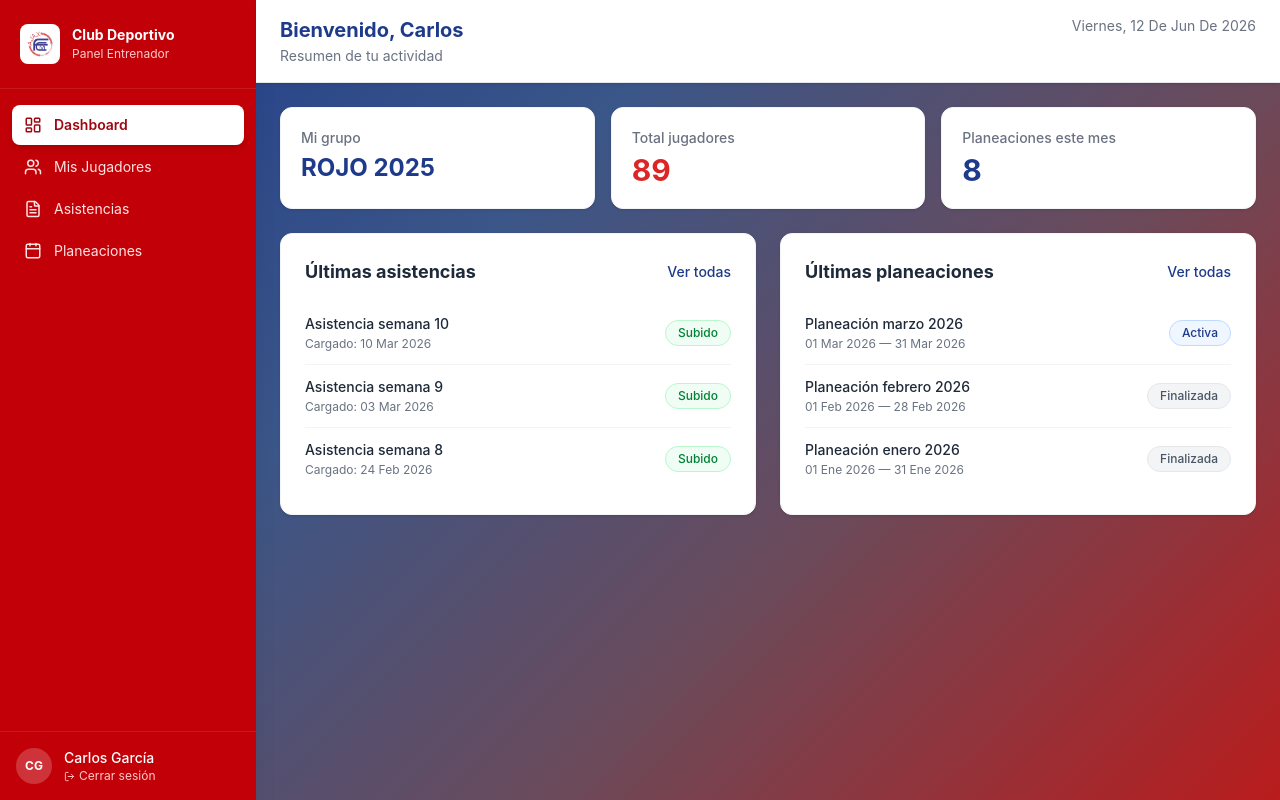
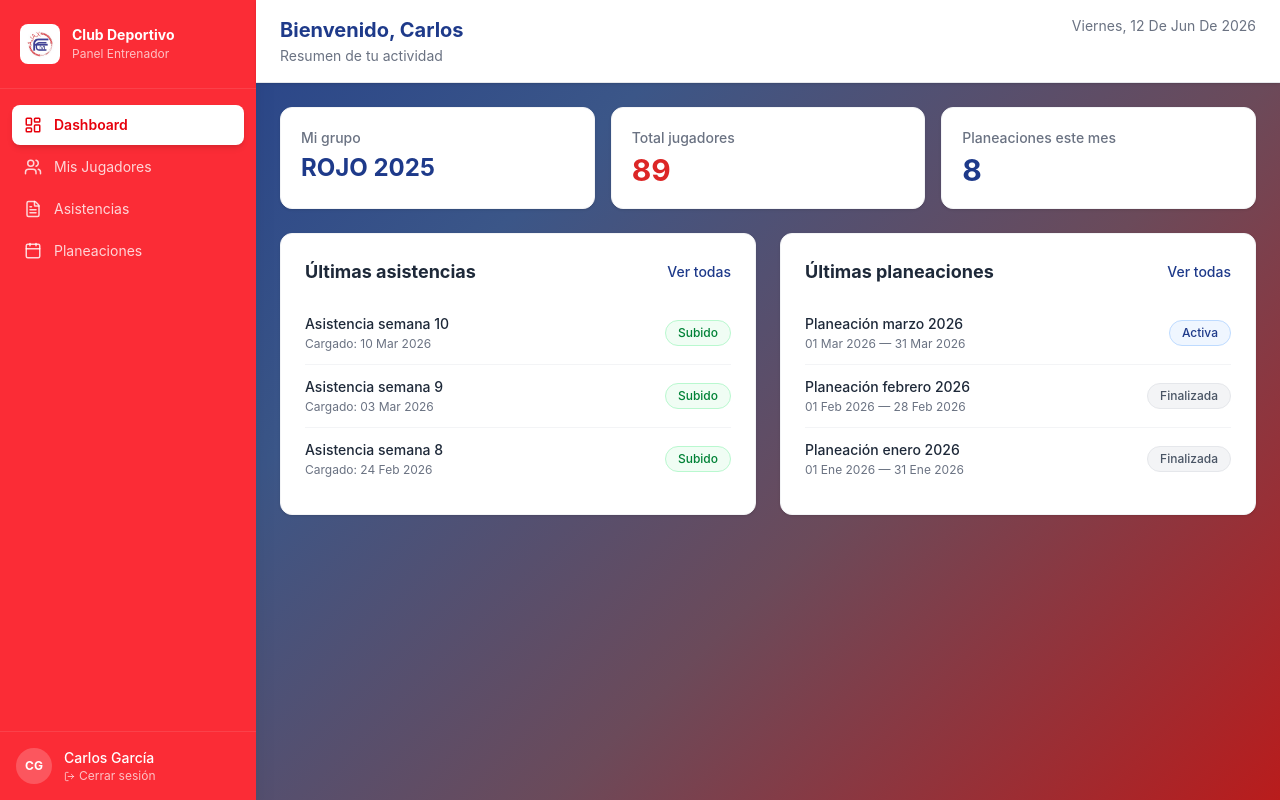
Before and after one commit to JamesRendon01/AJAX, a React (Vite) app in the folder frontend/: page /entrenador/dashboard in a window 1280 px wide. Built offline with nearby package versions, Linux system fonts and the light colour scheme; no server answers; sample sign-in values are in the browser's storage.

Commit message:
style: sidebar red-500 con texto blanco

```diff
--- a/frontend/src/components/layout/Sidebar.jsx
+++ b/frontend/src/components/layout/Sidebar.jsx
@@ -13,7 +13,7 @@ const navItems = [
 
 export default function Sidebar() {
   return (
-    <aside className="w-64 bg-red-700 flex flex-col min-h-screen shadow-xl">
+    <aside className="w-64 bg-red-500 flex flex-col min-h-screen shadow-xl">
       <div className="px-5 py-6 border-b border-white/10">
         <div className="flex items-center gap-3">
           <img
@@ -23,7 +23,7 @@ export default function Sidebar() {
           />
           <div>
             <p className="text-white font-bold text-sm leading-tight">Club Deportivo</p>
-            <p className="text-red-200 text-xs mt-0.5">Panel Administrador</p>
+            <p className="text-white/70 text-xs mt-0.5">Panel Administrador</p>
           </div>
         </div>
       </div>
@@ -36,8 +36,8 @@ export default function Sidebar() {
             className={({ isActive }) =>
               `flex items-center gap-3 px-3 py-2.5 rounded-lg text-sm mb-0.5 transition-all ${
                 isActive
-                  ? "bg-white text-red-800 font-semibold shadow-md"
-                  : "text-red-100 hover:bg-white/10 hover:text-white"
+                  ? "bg-white text-red-600 font-semibold shadow-md"
+                  : "text-white/80 hover:bg-white/10 hover:text-white"
               }`
             }
           >
@@ -56,7 +56,7 @@ export default function Sidebar() {
             <p className="text-white text-sm font-medium truncate">Administrador</p>
             <button
               onClick={authService.logout}
-              className="text-red-200 text-xs hover:text-white flex items-center gap-1 transition-colors"
+              className="text-white/70 text-xs hover:text-white flex items-center gap-1 transition-colors"
             >
               <LogOut size={11} /> Cerrar sesión
             </button>
--- a/frontend/src/components/layout/SidebarCoordinador.jsx
+++ b/frontend/src/components/layout/SidebarCoordinador.jsx
@@ -14,7 +14,7 @@ export default function SidebarCoordinador() {
   const initials = user?.nombre?.split(" ").map((n) => n[0]).join("").slice(0, 2).toUpperCase() || "CO";
 
   return (
-    <aside className="w-64 bg-red-700 flex flex-col min-h-screen shadow-xl">
+    <aside className="w-64 bg-red-500 flex flex-col min-h-screen shadow-xl">
       <div className="px-5 py-6 border-b border-white/10">
         <div className="flex items-center gap-3">
           <img
@@ -24,7 +24,7 @@ export default function SidebarCoordinador() {
           />
           <div>
             <p className="text-white font-bold text-sm leading-tight">Club Deportivo</p>
-            <p className="text-red-200 text-xs mt-0.5">Panel Coordinador</p>
+            <p className="text-white/70 text-xs mt-0.5">Panel Coordinador</p>
           </div>
         </div>
       </div>
@@ -37,8 +37,8 @@ export default function SidebarCoordinador() {
             className={({ isActive }) =>
               `flex items-center gap-3 px-3 py-2.5 rounded-lg text-sm mb-0.5 transition-all ${
                 isActive
-                  ? "bg-white text-red-800 font-semibold shadow-md"
-                  : "text-red-100 hover:bg-white/10 hover:text-white"
+                  ? "bg-white text-red-600 font-semibold shadow-md"
+                  : "text-white/80 hover:bg-white/10 hover:text-white"
               }`
             }
           >
@@ -57,7 +57,7 @@ export default function SidebarCoordinador() {
             <p className="text-white text-sm font-medium truncate">{user?.nombre || "Coordinador"}</p>
             <button
               onClick={authService.logout}
-              className="text-red-200 text-xs hover:text-white flex items-center gap-1 transition-colors"
+              className="text-white/70 text-xs hover:text-white flex items-center gap-1 transition-colors"
             >
               <LogOut size={11} /> Cerrar sesión
             </button>
--- a/frontend/src/components/layout/SidebarEntrenador.jsx
+++ b/frontend/src/components/layout/SidebarEntrenador.jsx
@@ -13,7 +13,7 @@ const navItems = [
 export default function SidebarEntrenador() {
   const e = mockEntrenadorActual;
   return (
-    <aside className="w-64 bg-red-700 flex flex-col min-h-screen shadow-xl">
+    <aside className="w-64 bg-red-500 flex flex-col min-h-screen shadow-xl">
       <div className="px-5 py-6 border-b border-white/10">
         <div className="flex items-center gap-3">
           <img
@@ -23,7 +23,7 @@ export default function SidebarEntrenador() {
           />
           <div>
             <p className="text-white font-bold text-sm leading-tight">Club Deportivo</p>
-            <p className="text-red-200 text-xs mt-0.5">Panel Entrenador</p>
+            <p className="text-white/70 text-xs mt-0.5">Panel Entrenador</p>
           </div>
         </div>
       </div>
@@ -33,8 +33,8 @@ export default function SidebarEntrenador() {
             className={({ isActive }) =>
               `flex items-center gap-3 px-3 py-2.5 rounded-lg text-sm mb-0.5 transition-all ${
                 isActive
-                  ? "bg-white text-red-800 font-semibold shadow-md"
-                  : "text-red-100 hover:bg-white/10 hover:text-white"
+                  ? "bg-white text-red-600 font-semibold shadow-md"
+                  : "text-white/80 hover:bg-white/10 hover:text-white"
               }`
             }
           >
@@ -49,7 +49,7 @@ export default function SidebarEntrenador() {
           </div>
           <div className="flex-1 min-w-0">
             <p className="text-white text-sm font-medium truncate">{e.nombre}</p>
-            <button onClick={authService.logout} className="text-red-200 text-xs hover:text-white flex items-center gap-1 transition-colors">
+            <button onClick={authService.logout} className="text-white/70 text-xs hover:text-white flex items-center gap-1 transition-colors">
               <LogOut size={11} /> Cerrar sesión
             </button>
           </div>
```
